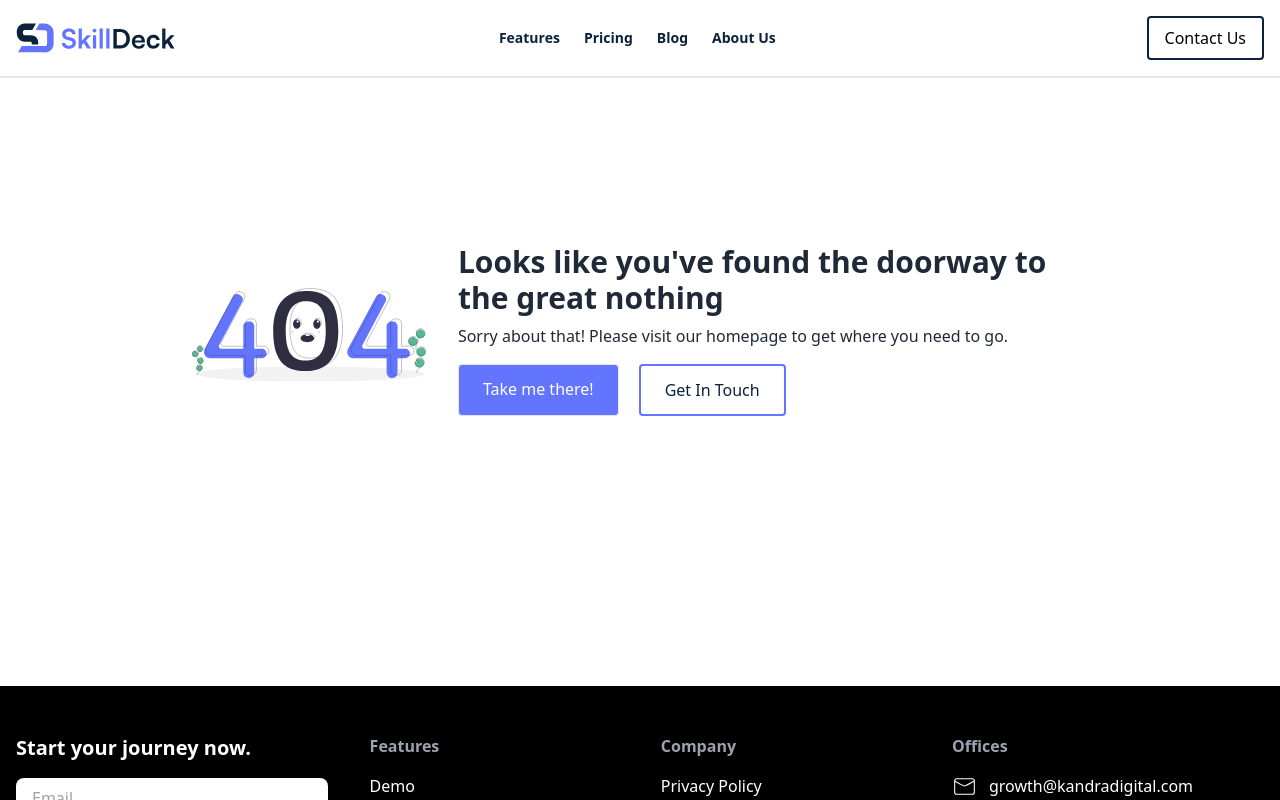
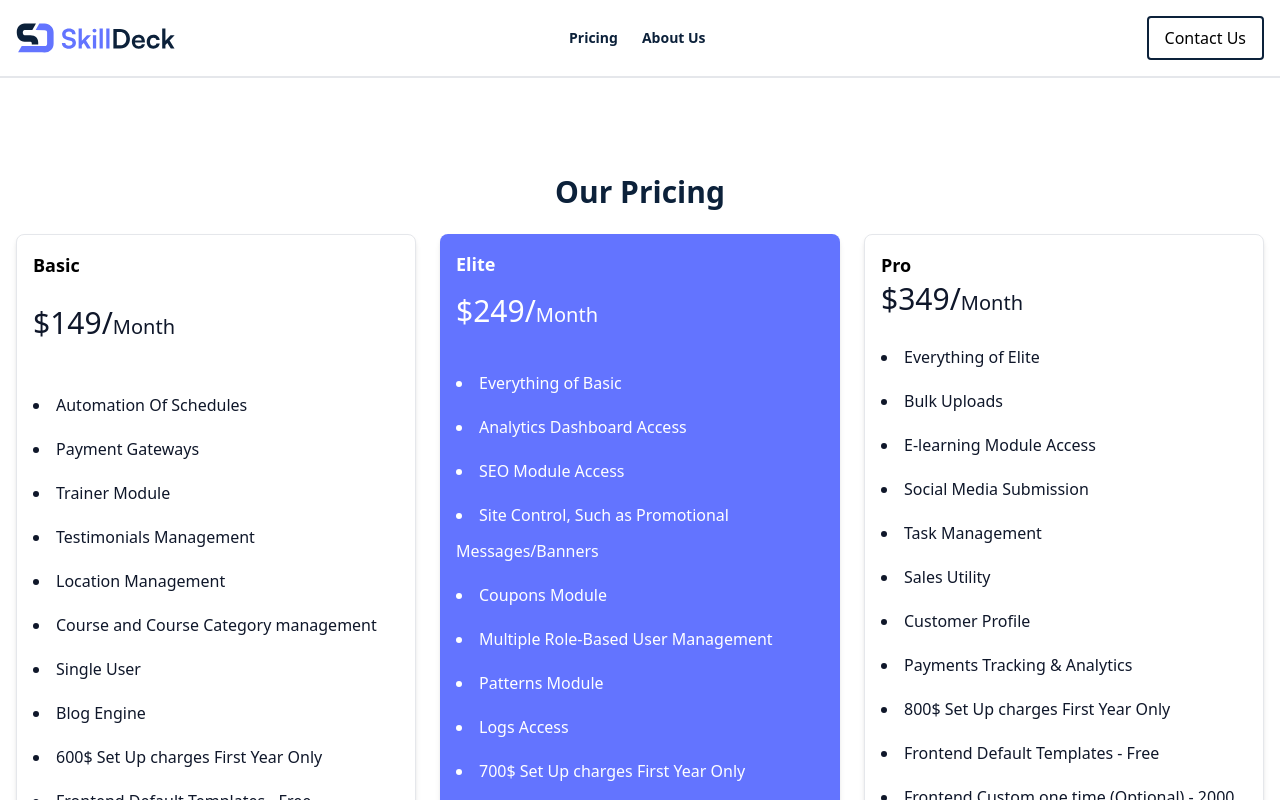
Before and after one commit to ItsRohith-A/Skilldeck, a Next.js app: page /pricing in a window 1280 px wide. Before the commit this address had no page. Shown: the top 800 px of the page. Built offline with nearby package versions, Linux system fonts and the light colour scheme.

Commit message:
Add: pricing page

```diff
--- a/src/components/others/NavBar.tsx
+++ b/src/components/others/NavBar.tsx
@@ -29,15 +29,15 @@ function MainNav() {
 
                 {/* Desktop Menu */}
                 <div className="hidden md:flex md:items-center space-x-6">
-                    <Link href="/features" className="text-prime-dark text-sm font-bold capitalize">
+                    {/* <Link href="/features" className="text-prime-dark text-sm font-bold capitalize">
                         Features
-                    </Link>
+                    </Link> */}
                     <Link href="/pricing" className="text-prime-dark text-sm font-bold capitalize">
                         Pricing
                     </Link>
-                    <Link href="/blog" className="text-prime-dark text-sm font-bold capitalize">
+                    {/* <Link href="/blog" className="text-prime-dark text-sm font-bold capitalize">
                         Blog
-                    </Link>
+                    </Link> */}
                     <Link href="/about-us" className="text-prime-dark text-sm font-bold capitalize">
                         About Us
                     </Link>
@@ -70,9 +70,9 @@ function MainNav() {
                 </div>
                 <div className="flex flex-col space-y-4 p-4">
                     {/* Mobile Links */}
-                    <Link href="/features" className="text-prime-dark text-lg font-bold capitalize" onClick={toggleMenu}>
+                    {/* <Link href="/features" className="text-prime-dark text-lg font-bold capitalize" onClick={toggleMenu}>
                         Features
-                    </Link>
+                    </Link> */}
                     <Link href="/pricing" className="text-prime-dark text-lg font-bold capitalize" onClick={toggleMenu}>
                         Pricing
                     </Link>
@@ -82,9 +82,9 @@ function MainNav() {
                     <Link href="/contact-us" className="text-prime-dark text-lg font-bold capitalize" onClick={toggleMenu}>
                         Contact Us
                     </Link>
-                    <Link href='/contact-us' className='border-2 border-prime-dark font-medium text-center p-2 rounded' onClick={toggleMenu}>
+                    {/* <Link href='/contact-us' className='border-2 border-prime-dark font-medium text-center p-2 rounded' onClick={toggleMenu}>
                         Buy Now!
-                    </Link>
+                    </Link> */}
                 </div>
             </div>
         </div>
--- /dev/null
+++ b/src/pages/pricing/index.tsx
@@ -0,0 +1,16 @@
+import React from 'react'
+import Footer from '@/components/others/Footer'
+import Navbar from '@/components/others/NavBar'
+import Pricing from '@/components/home/Pricing'
+
+const index = () => {
+    return (
+        <div>
+            <Navbar />
+            <Pricing />
+            <Footer />
+        </div>
+    )
+}
+
+export default index
```
